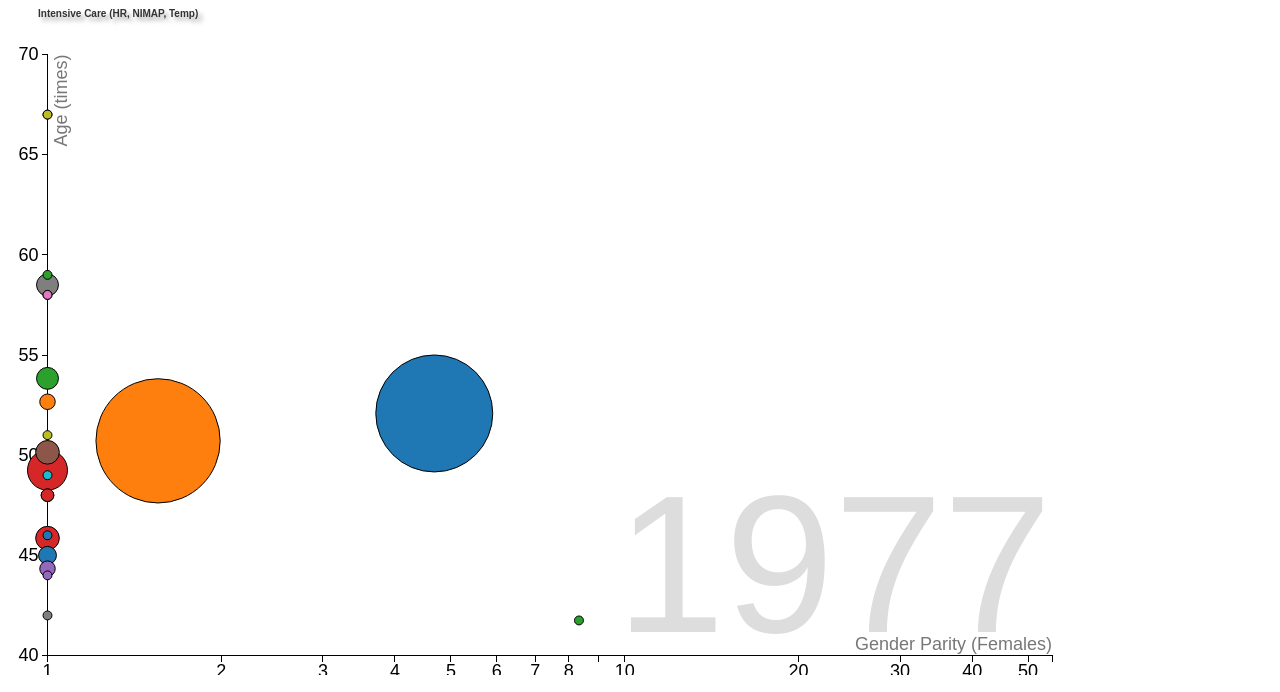
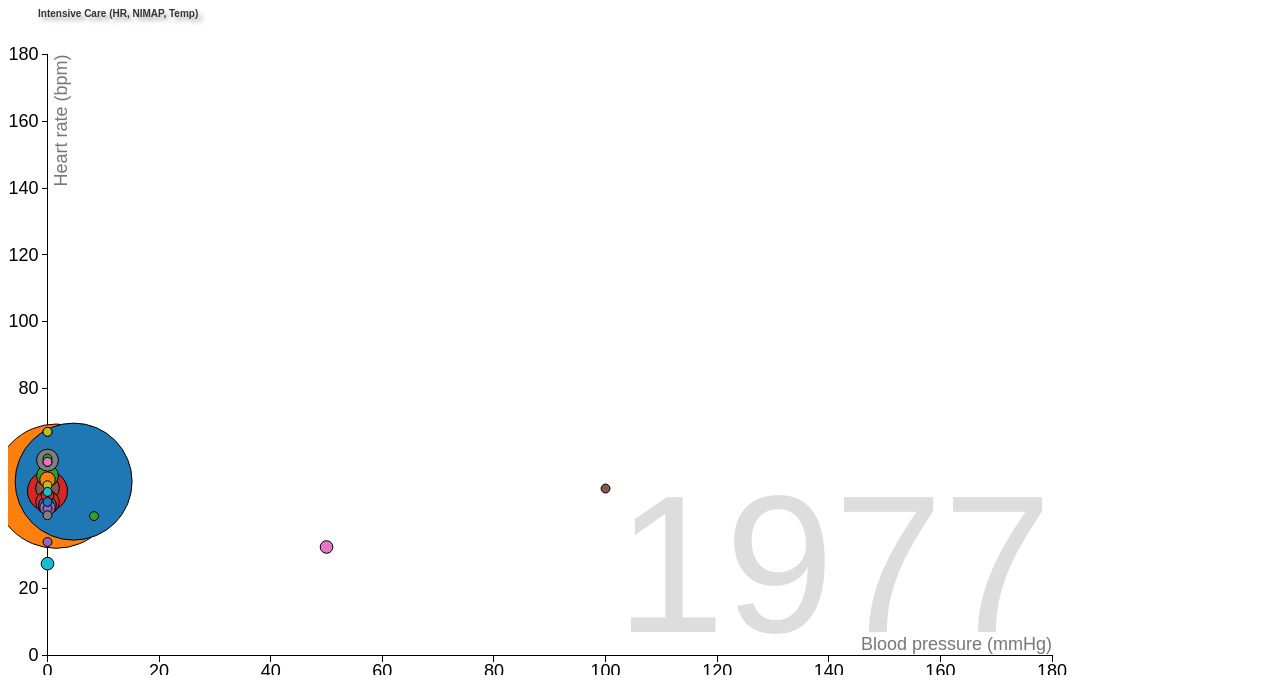
Before and after one commit to foxreymann/welcome-trust-hackathon, a plain HTML site: page index.html in a window 1280 px wide. Shown: the top 692 px of the page. Drawn offline with Linux system fonts and the light colour scheme; animation ran at ten frames a second.

Commit message:
axis names

```diff
--- a/index.html
+++ b/index.html
@@ -152,8 +152,8 @@ var margin = {top: 19.5, right: 19.5, bottom: 19.5, left: 39.5},
 
 // Various scales. These domains make assumptions of data, naturally.
 //var xScale = d3.scale.log().domain([0, 1e5]).range([0, width]),
-var xScale = d3.scale.log().domain([1, 55]).range([0, width]),
-  	yScale = d3.scale.linear().domain([40, 70]).range([height, 0]),
+var xScale = d3.scale.linear().domain([0, 180]).range([0, width]),
+  	yScale = d3.scale.linear().domain([0, 180]).range([height, 0]),
     radiusScale = d3.scale.sqrt().domain([0, 5e2]).range([0, 100]),
     colorScale = d3.scale.category10();
 
@@ -185,7 +185,7 @@ svg.append("text")
     .attr("text-anchor", "end")
     .attr("x", width)
     .attr("y", height - 6)
-    .text("Gender Parity (Females)");
+    .text("Blood pressure (mmHg)");
 
 // Add a y-axis label.
 svg.append("text")
@@ -194,7 +194,7 @@ svg.append("text")
     .attr("y", 6)
     .attr("dy", ".75em")
     .attr("transform", "rotate(-90)")
-    .text("Age (times)");
+    .text("Heart rate (bpm)");
 
 // Add the time label; the value is set on transition.
 var label = svg.append("text")
@@ -202,7 +202,7 @@ var label = svg.append("text")
     .attr("text-anchor", "end")
     .attr("y", height - 24)
     .attr("x", width)
-    .text(1970);
+    .text("00:00");
 
 // Load the data.
 d3.json("NewCommons.json", function(parliment) {
```
